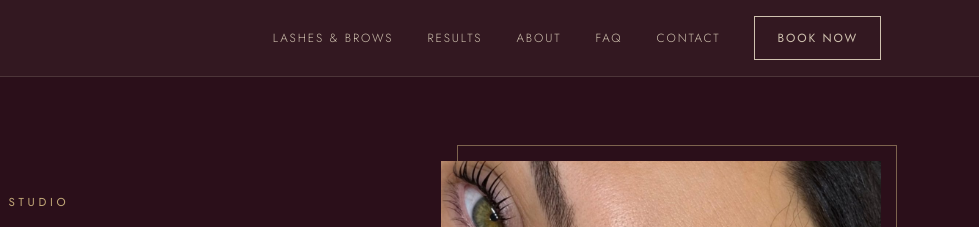
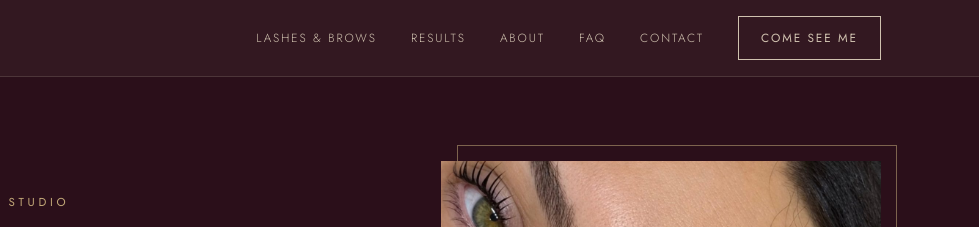
Before and after one commit to ampedupelectricaladl/revive-aesthetics, a plain HTML site: page index.html in a window 1280 px wide. Shown: the top 227 px of the page, 301-1280 px from the left. Drawn offline with nearby package versions, Linux system fonts and the light colour scheme.

Commit message:
Nav button: Book Now -> Come See Me (Stefani, 16 Nov 2026)
Co-Authored-By: Claude Fable 5.2 <noreply@anthropic.com>

```diff
--- a/index.html
+++ b/index.html
@@ -620,7 +620,7 @@
       <a href="#about">About</a>
       <a href="#faq">FAQ</a>
       <a href="#contact">Contact</a>
-      <a href="book.html" class="btn btn--ghost" style="padding:11px 22px;">Book Now</a>
+      <a href="book.html" class="btn btn--ghost" style="padding:11px 22px;">Come See Me</a>
     </nav>
     <button class="nav-toggle" id="navToggle" aria-label="Menu">
       <svg viewBox="0 0 24 24" fill="none" stroke="currentColor" stroke-width="1.5"><path d="M3 6h18M3 12h18M3 18h18"/></svg>
```
